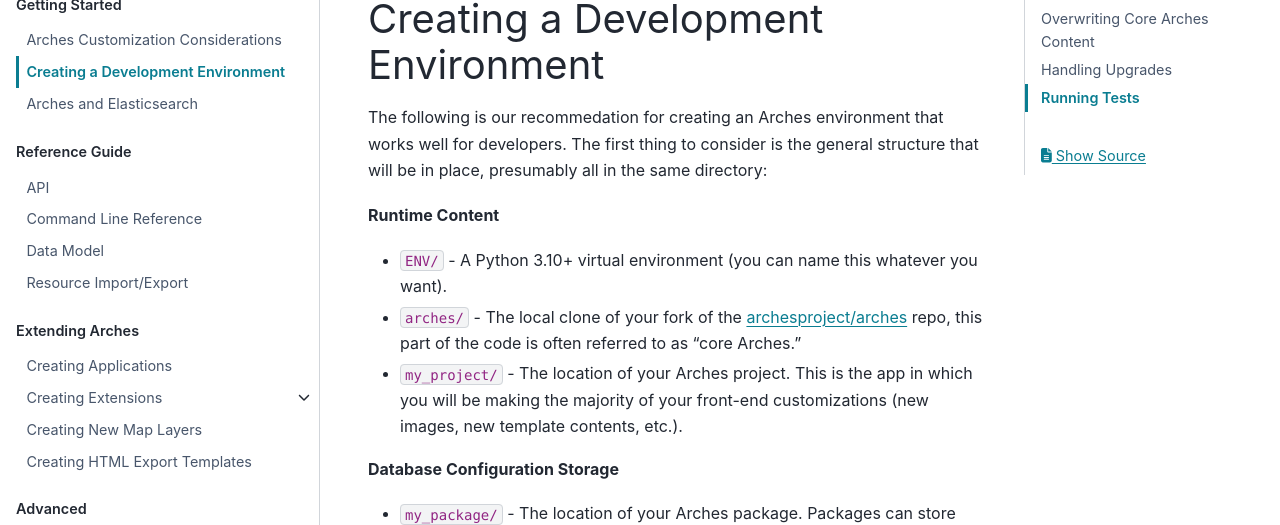
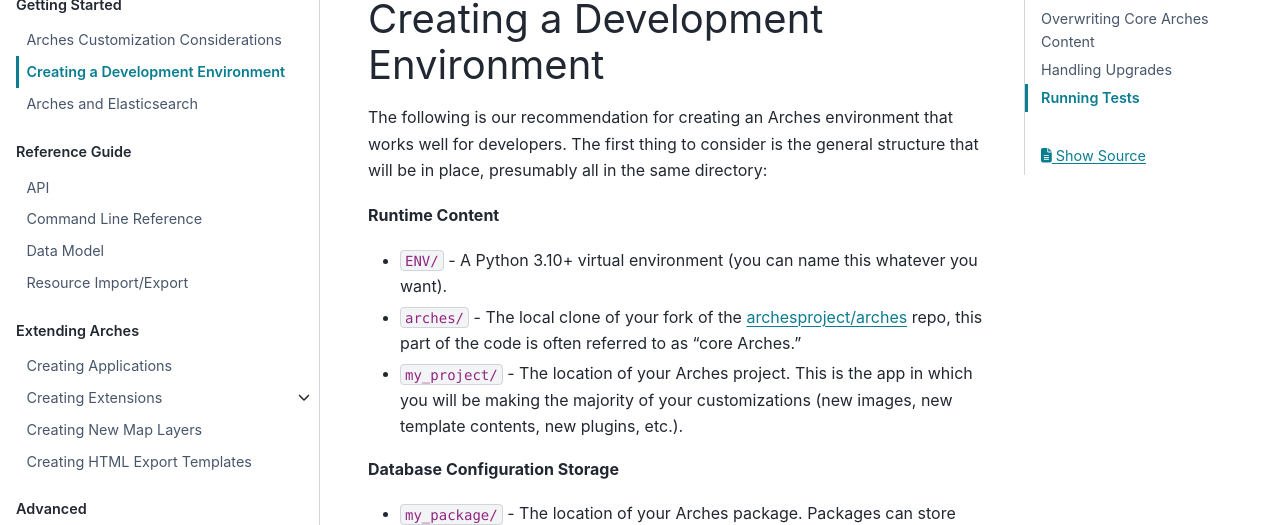
Before and after one commit to archesproject/arches-docs, a Sphinx documentation site: the page built from docs/developing/getting-started/creating-a-development-environment.rst, in a window 1280 px wide and 900 px high. Shown: the part 151-676 px from the top of the window. Built offline with Sphinx 7.4.7 and the PyData theme 0.15.4, drawn with Linux system fonts in a browser that asks for light colours; some of the changed text lies outside the part shown.

```diff
--- a/docs/developing/getting-started/creating-a-development-environment.rst
+++ b/docs/developing/getting-started/creating-a-development-environment.rst
@@ -2,7 +2,7 @@
 Creating a Development Environment
 ==================================
 
-The following is our recommedation for creating an Arches environment that works well for developers. The first thing to consider is the general structure that will be in place, presumably all in the same directory:
+The following is our recommendation for creating an Arches environment that works well for developers. The first thing to consider is the general structure that will be in place, presumably all in the same directory:
 
 **Runtime Content**
 
@@ -10,7 +10,7 @@
 
 + ``arches/`` - The local clone of your fork of the `archesproject/arches <https://github.com/archesproject/arches>`_ repo, this part of the code is often referred to as "core Arches."
 
-+ ``my_project/`` - The location of your Arches project. This is the app in which you will be making the majority of your front-end customizations (new images, new template contents, etc.).
++ ``my_project/`` - The location of your Arches project. This is the app in which you will be making the majority of your customizations (new images, new template contents, new plugins, etc.).
 
 **Database Configuration Storage**
 
```
Also changed, not shown: other parts of docs/developing/getting-started/creating-a-development-environment.rst (+4 -1 lines).
